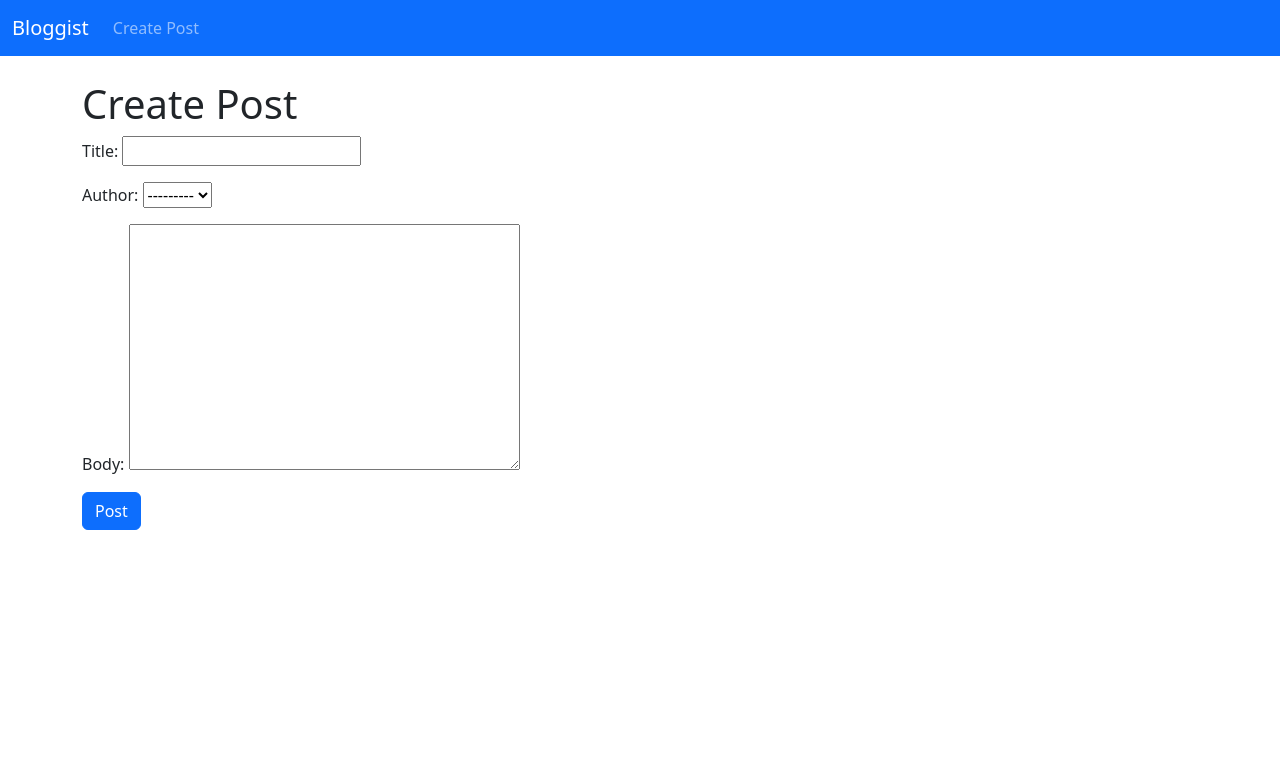
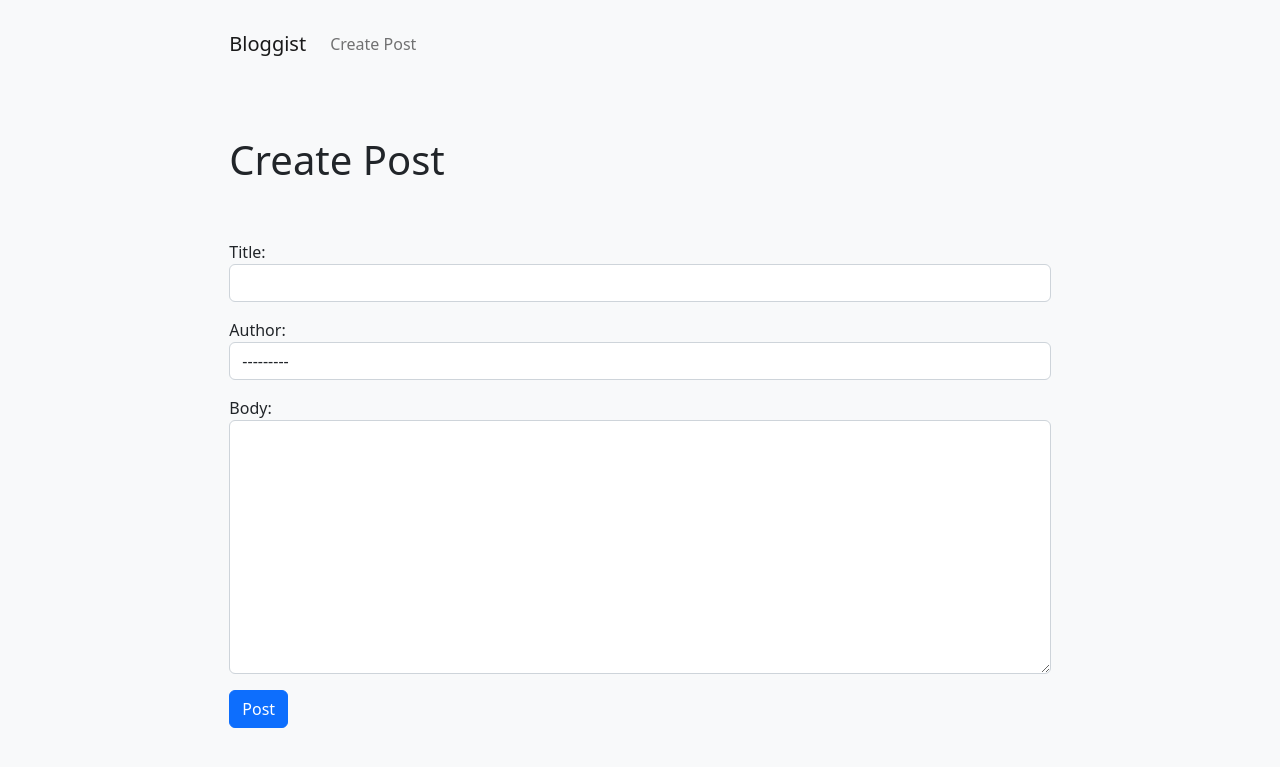
Before and after one commit to n4ff4h/inkstory-django, a Django app: page /create/ in a window 1280 px wide. Shown: the top 767 px of the page. Run offline with Django 4.2, Linux system fonts and the light colour scheme.

Commit message:
feat: Add styling to home and post-create page

```diff
--- /dev/null
+++ b/posts/forms.py
@@ -0,0 +1,14 @@
+from statistics import mode
+from django import forms
+from .models import Post
+
+class PostForm(forms.ModelForm):
+    class Meta():
+        model = Post
+        fields = ('title', 'author', 'body')
+
+        widgets = {
+            'title': forms.TextInput(attrs={'class': 'form-control'}),
+            'author': forms.Select(attrs={'class': 'form-control'}),
+            'body': forms.Textarea(attrs={'class': 'form-control'}),
+        }
--- a/posts/templates/create_post.html
+++ b/posts/templates/create_post.html
@@ -6,11 +6,13 @@
 
 {% block content %}
 
-<h1>Create Post</h1>
+<h1 class="pb-5">Create Post</h1>
 
-<form method="post">
-  {% csrf_token %} {{ form.as_p}}
-  <button class="btn btn-primary">Post</button>
-</form>
+<div class="form-group">
+  <form method="post">
+    {% csrf_token %} {{ form.as_p}}
+    <button class="btn btn-primary">Post</button>
+  </form>
+</div>
 
 {% endblock %}
--- a/posts/templates/post_detail.html
+++ b/posts/templates/post_detail.html
@@ -6,6 +6,7 @@
 
 {% block content %}
 
+<article>
   <h1>{{ post.title }}</h1>
   <small>By: {{ post.author.first_name }} {{ post.author.last_name }}</small>
   <br />
@@ -16,5 +17,6 @@
   <br />
   <br />
   <a href="{% url 'home' %}" class="btn btn-secondary">Back</a>
+</article>
 
 {% endblock %}
--- a/posts/views.py
+++ b/posts/views.py
@@ -5,6 +5,7 @@
 from django.shortcuts import render
 from django.views.generic import ListView, DetailView, CreateView
 from .models import Post
+from .forms import PostForm
 
 # Create your views here.
 class HomeView(ListView):
@@ -17,5 +18,5 @@ class PostDetailView(DetailView):
 
 class CreatePostView(CreateView):
     model = Post
+    form_class = PostForm
     template_name = 'create_post.html'
-    fields = '__all__'
--- a/templates/base.html
+++ b/templates/base.html
@@ -11,10 +11,10 @@
       crossorigin="anonymous"
     />
   </head>
-  <body>
+  <body class="bg-light">
     <!-- Navbar -->
-    <nav class="navbar navbar-expand-lg navbar-dark bg-primary">
-      <div class="container-fluid">
+    <nav class="navbar navbar-expand-lg navbar-light bg-light mb-4 py-4">
+      <div class="container col-12 col-md-8 px-3">
         <a class="navbar-brand" href="{% url 'home' %}">Bloggist</a>
         <button
           class="navbar-toggler"
@@ -38,7 +38,10 @@
     </nav>
 
     <br />
-    <div class="container">{% block content %} {% endblock %}</div>
+    <!-- Main content -->
+    <main class="container col-12 col-md-8 px-3">
+      {% block content %} {% endblock %}
+    </main>
 
     <script
       src="https://cdn.jsdelivr.net/npm/bootstrap@5.2.0-beta1/dist/js/bootstrap.bundle.min.js"
```
Also changed, not shown: posts/templates/home.html (+15 -9 lines). Lines whose indentation alone changed are shown as unchanged.
